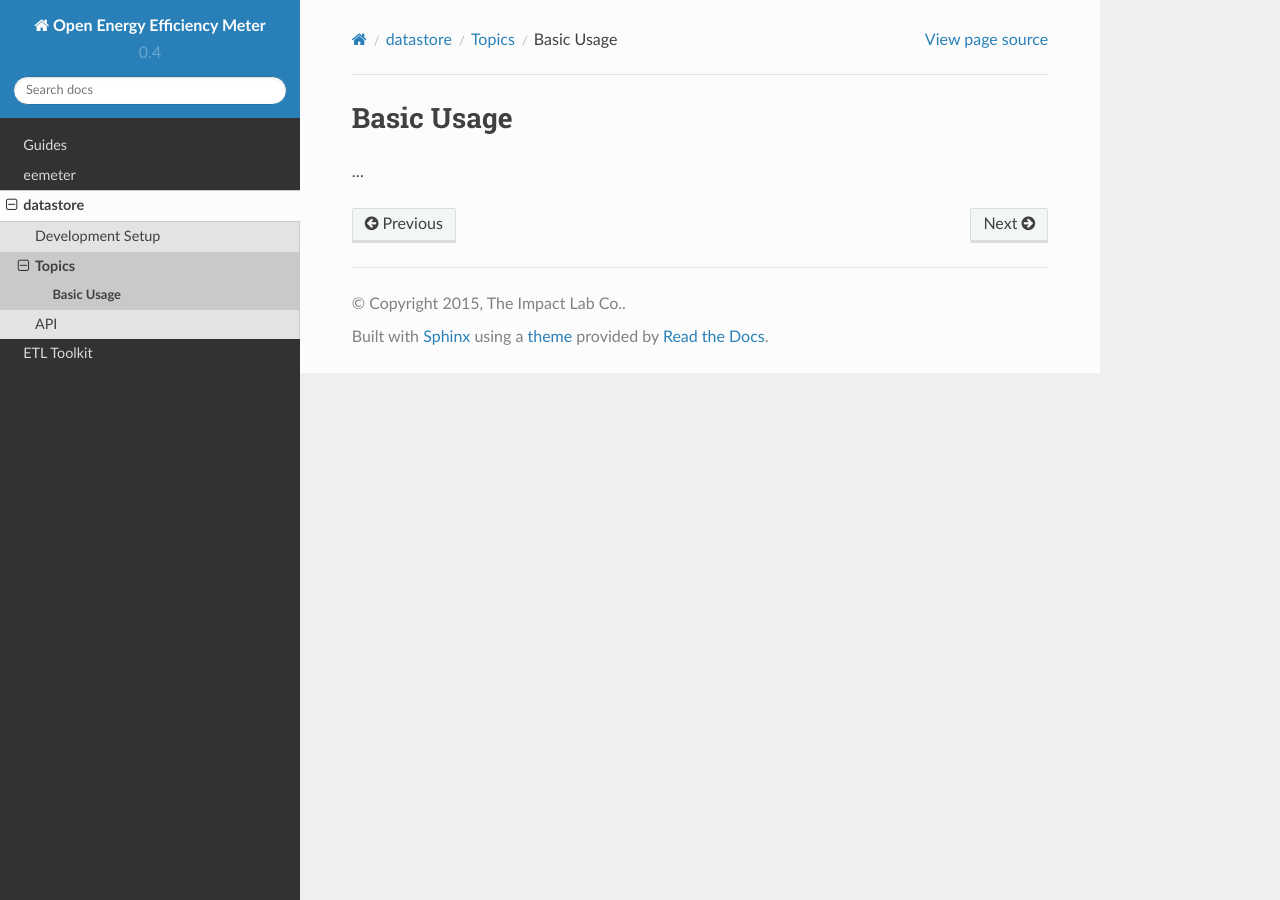
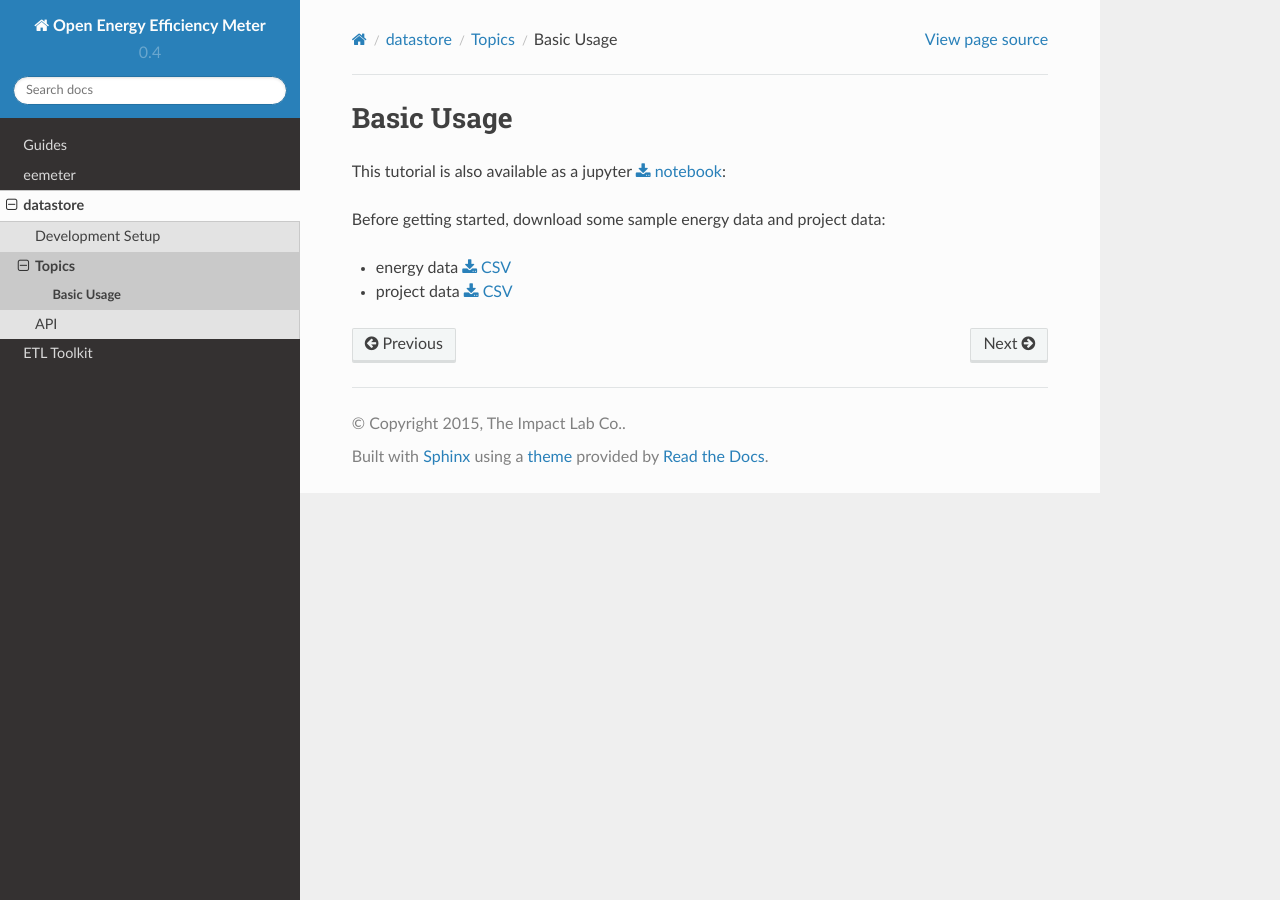
Before and after one commit to openeemeter/eemeter, a Sphinx documentation site: the page built from docs/datastore_basic_usage.rst, in a window 1280 px wide. Built offline with Sphinx 7.4.7 and the Read the Docs theme 2.0.0, drawn with Linux system fonts in a browser that asks for light colours.

Commit message:
Add basic datastore usage

```diff
--- a/docs/datastore_basic_usage.rst
+++ b/docs/datastore_basic_usage.rst
@@ -3,4 +3,10 @@
 Basic Usage
 -----------
 
-...
+This tutorial is also available as a jupyter :download:`notebook <datastore_basic_usage.ipynb>`:
+
+Before getting started, download some sample energy data and project data:
+
+- energy data :download:`CSV <sample-energy-data_project-ABC_zipcode-50321.csv>`
+
+- project data :download:`CSV <sample-project-data.csv>`
```
Also changed, not shown: docs/datastore_basic_usage.ipynb.
